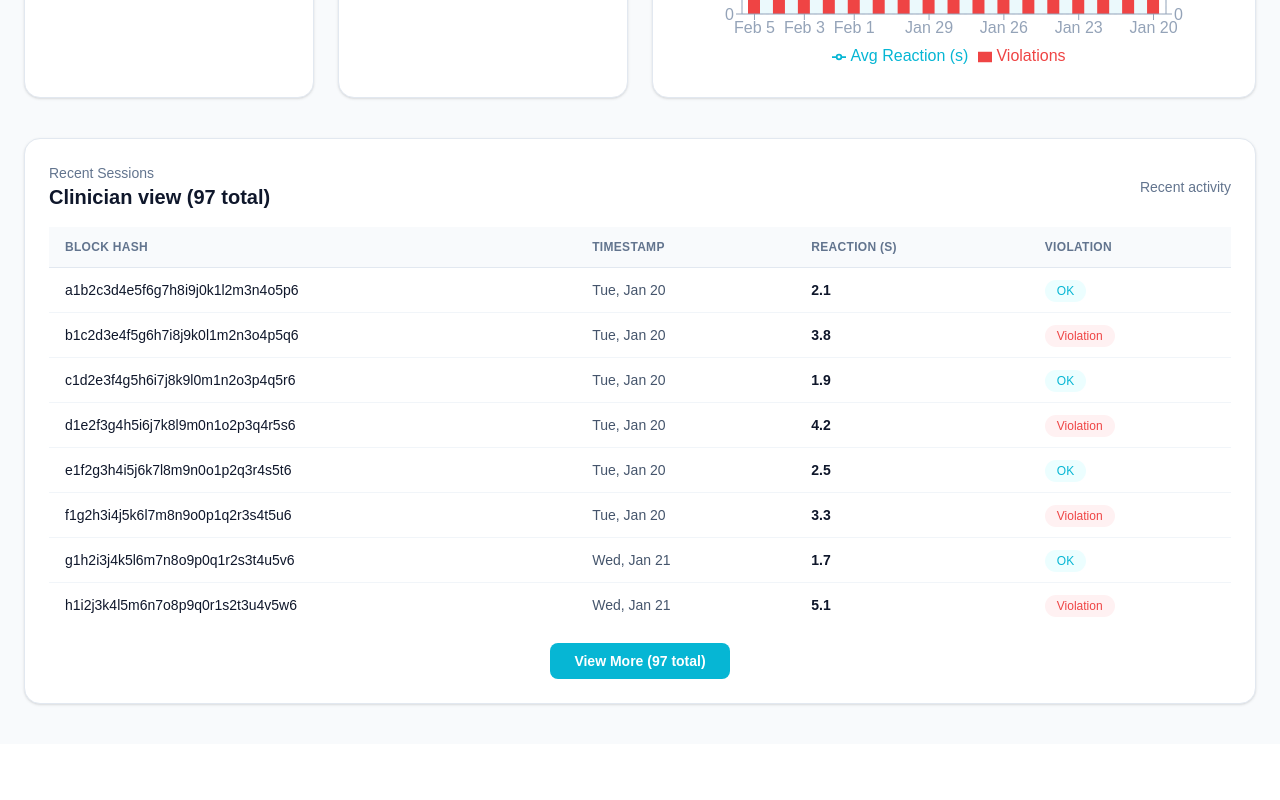
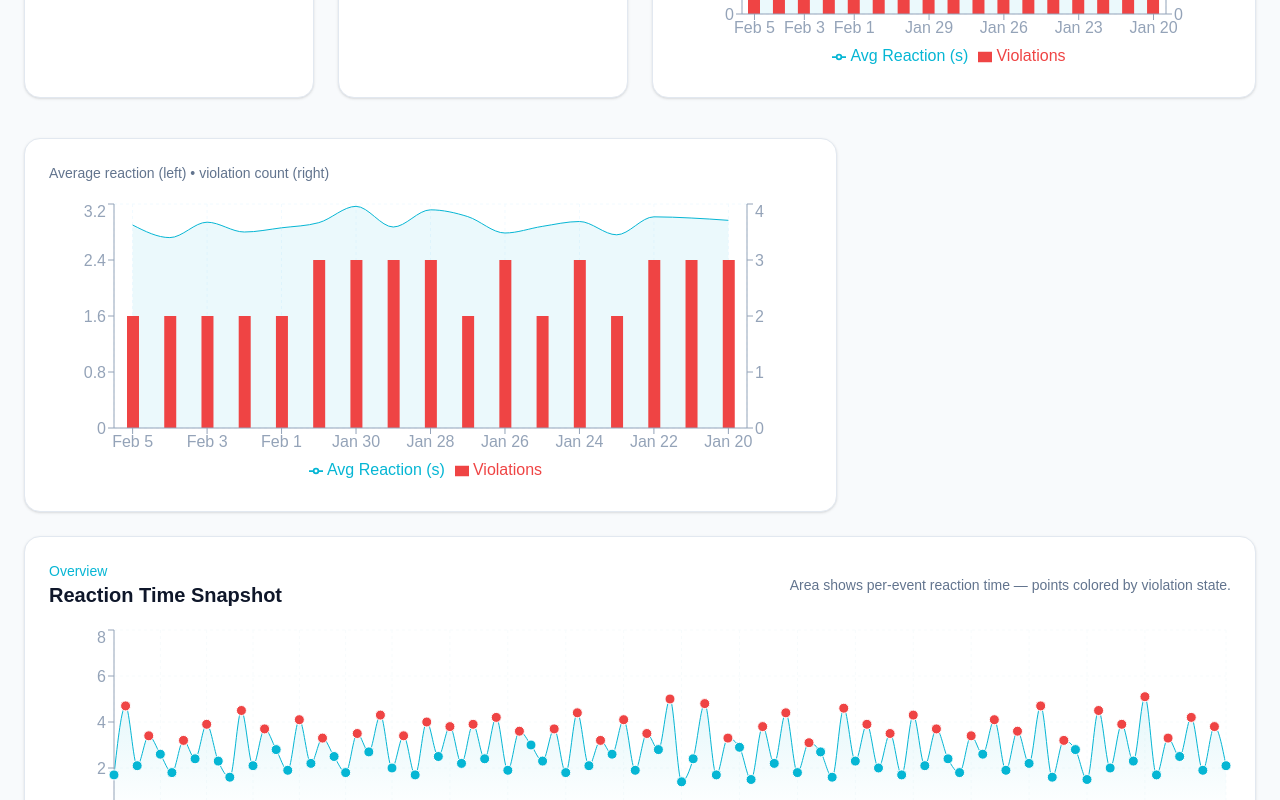
Before and after one commit to Quddos/Blockchain_XR_IoMT, a Next.js app: page /dashboard in a window 1280 px wide. Shown: the part 460-1260 px from the top of the page. Before the commit the page ends 1204 px from the top, so only its background shows below. Built offline with nearby package versions, Linux system fonts and the light colour scheme.

Commit message:
feat(DashboardPage): add TrendCharts section to display session trends

```diff
--- a/app/dashboard/page.tsx
+++ b/app/dashboard/page.tsx
@@ -210,6 +210,10 @@ export default async function DashboardPage() {
           </div>
         </section>
 
+        <section className="mb-10">
+          <TrendCharts sessions={sessions} compactMode={false} />
+        </section>
+
         <section className="rounded-2xl border border-slate-200 bg-white p-6 shadow-sm">
           <div className="mb-4 flex items-center justify-between">
             <div>
```
